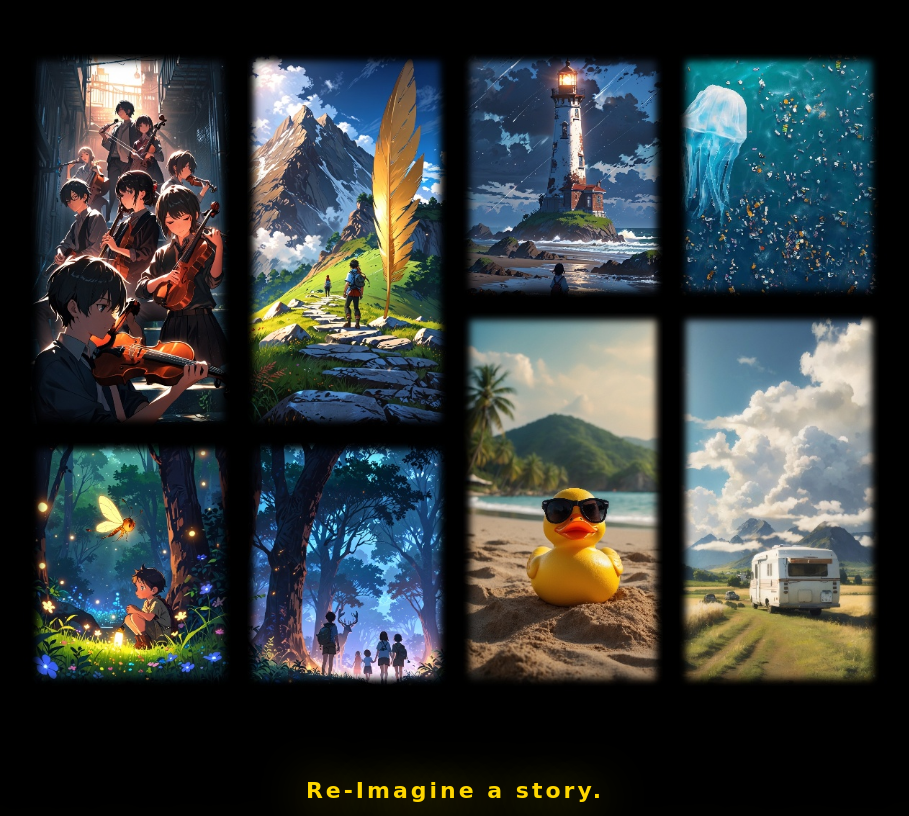
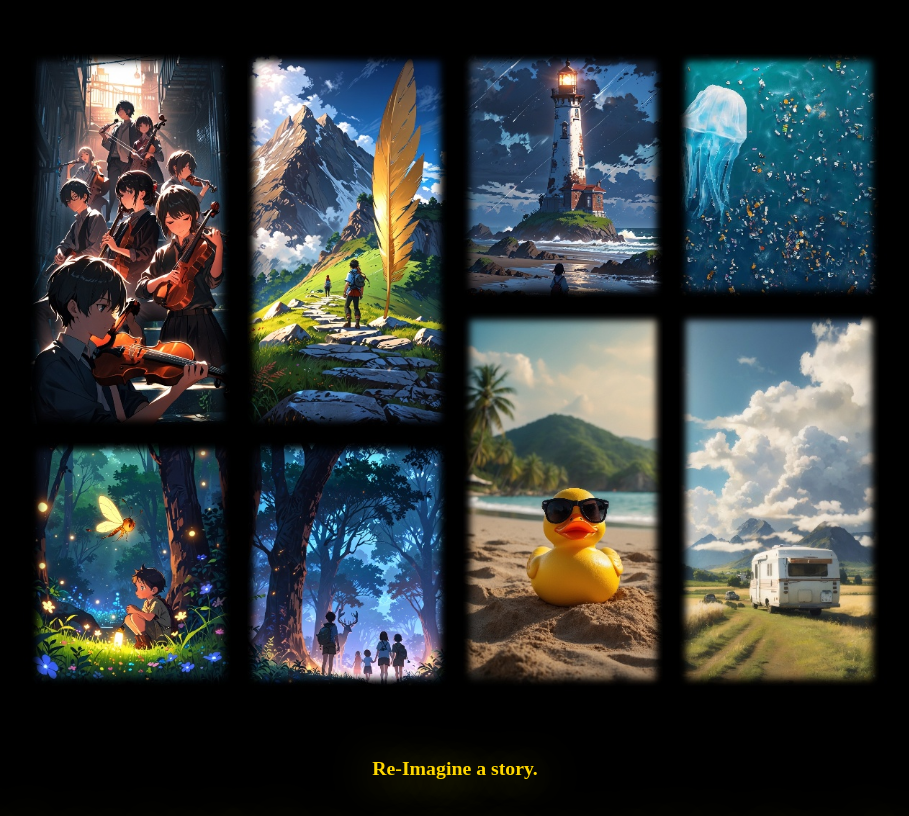
Before and after one commit to Cosmic-Crafter-1/Adventure-with-Elara, a plain HTML site: page index.html in a window 1280 px wide. Shown: the part 124-940 px from the top of the page, without its empty margins (185-1094 px from the left). Drawn offline with nearby package versions, Linux system fonts and the light colour scheme; a web font is replaced by a local one.

Commit message:
Fixed margins.

```diff
--- a/chapter1.js
+++ b/chapter1.js
@@ -152,6 +152,10 @@ function closeModal() {
     modal.style.display = 'none';
 }
 
+/* Change collage image on width change */
+
+
+
 // Legacy Code, might need in future
 
 // Get scroll percentage for modal popup
--- a/index.css
+++ b/index.css
@@ -21,7 +21,7 @@ body {
     }
 }
 
-h1 {
+.niftybooks {
     margin-top: 2em;
     color: wheat;
     letter-spacing: 3px;
@@ -52,7 +52,7 @@ h2 {
 }
 
 .hero-text h1 {
-    margin-bottom: 1em;
+    margin: 1em 0;
     text-align: center;
 }
 
@@ -65,6 +65,8 @@ h2 {
     text-shadow: 5px 5px 50px #FFD700;
 
     text-align: justify;
+    transform: scale(0.9);
+
 }
 
 .para-2 {
--- a/index.html
+++ b/index.html
@@ -23,7 +23,7 @@
 <body>
 
 
-	<h1> NiftyBooks </h1>
+	<h1 class="niftybooks"> NiftyBooks </h1>
 
 	<div class="hero-section">
 
```
